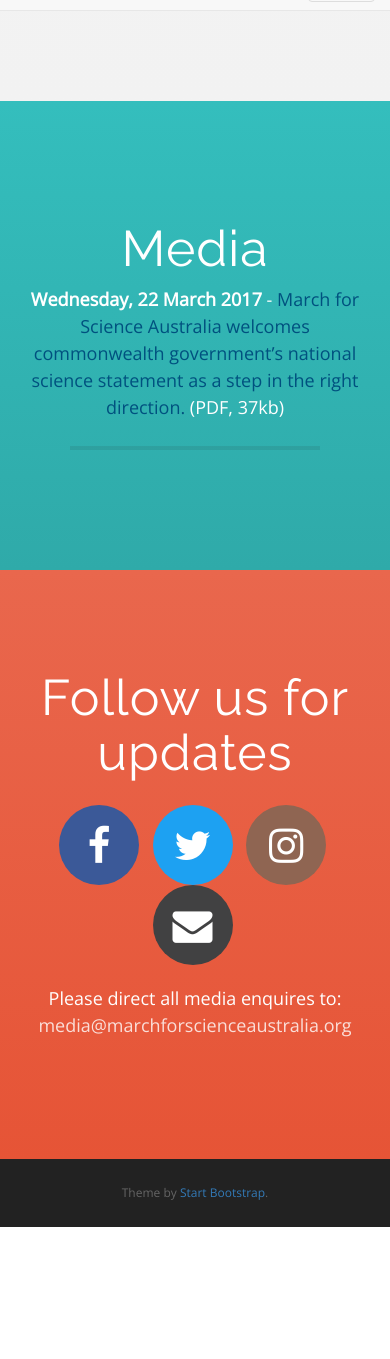
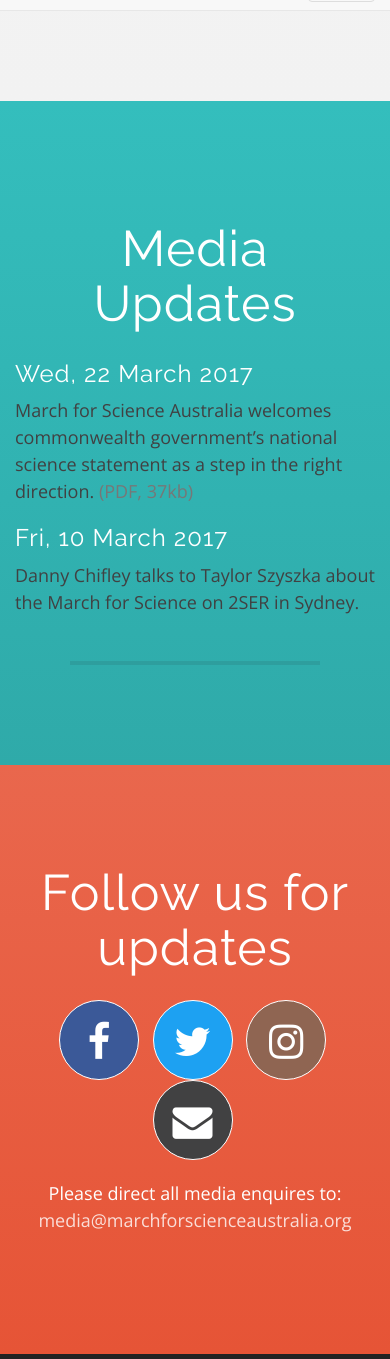
Before and after one commit to MarchForScienceAU/marchforscienceau, a Jekyll site: the page built from index.html, in a window 390 px wide and 1400 px high, scrolled down 7197 px, cut to the strip 41-1400 px from the top of the window. Built offline with Jekyll 4.4.1, drawn with Linux system fonts in a browser that asks for light colours; nearby versions of some CDN libraries; before the commit the page ends 8465 px from its top, so only the background shows below that.

Commit message:
add new media release update styles

```diff
--- a/_includes/media.html
+++ b/_includes/media.html
@@ -1,14 +1,21 @@
 <section id="media" class="bg-tertiary features">
     <div class="container">
         <div class="row">
-            <div class="col-lg-8 col-lg-offset-2 text-center">
-
-                    <h2>Media</h2>
-
-                <p><strong>Wednesday, 22 March 2017</strong> - <a href="downloads/mfsau-welcomes-new-national-science-statement_final.pdf" target="_blank">March for Science Australia welcomes commonwealth government’s national science statement as a step in the right direction.</a> (PDF, 37kb)</p>
-                <hr>
-                <br>
+            <div class="col-lg-12 text-center">
+                <h2>Media Updates</h2>
             </div>
         </div>
+        <div class="row">
+            <div class="col-lg-8 col-lg-offset-2 col-md-8 col-md-offset-2">
+                <h3>Wed, 22 March 2017</h3>
+                <p class="text-muted"><a href="downloads/mfsau-welcomes-new-national-science-statement_final.pdf" target="_blank">March for Science Australia welcomes commonwealth government’s national science statement as a step in the right direction.</a> (PDF, 37kb)</p>
+            </div>
+            <div class="col-lg-8 col-lg-offset-2 col-md-8 col-md-offset-2">
+                <h3>Fri, 10 March 2017</h3>
+                <p><a href="
+            http://www.2ser.com/component/k2/item/27777-march-for-science-2017" target="_blank">Danny Chifley talks to Taylor Szyszka about the March for Science on 2SER in Sydney.</a></p>
+            </div>
+        </div>
+        <hr>
     </div>
 </section>
```
Also changed, not shown: css/new-age.css (+11 -5 lines), less/new-age.less (+11 -6 lines), css/new-age.min.css.
